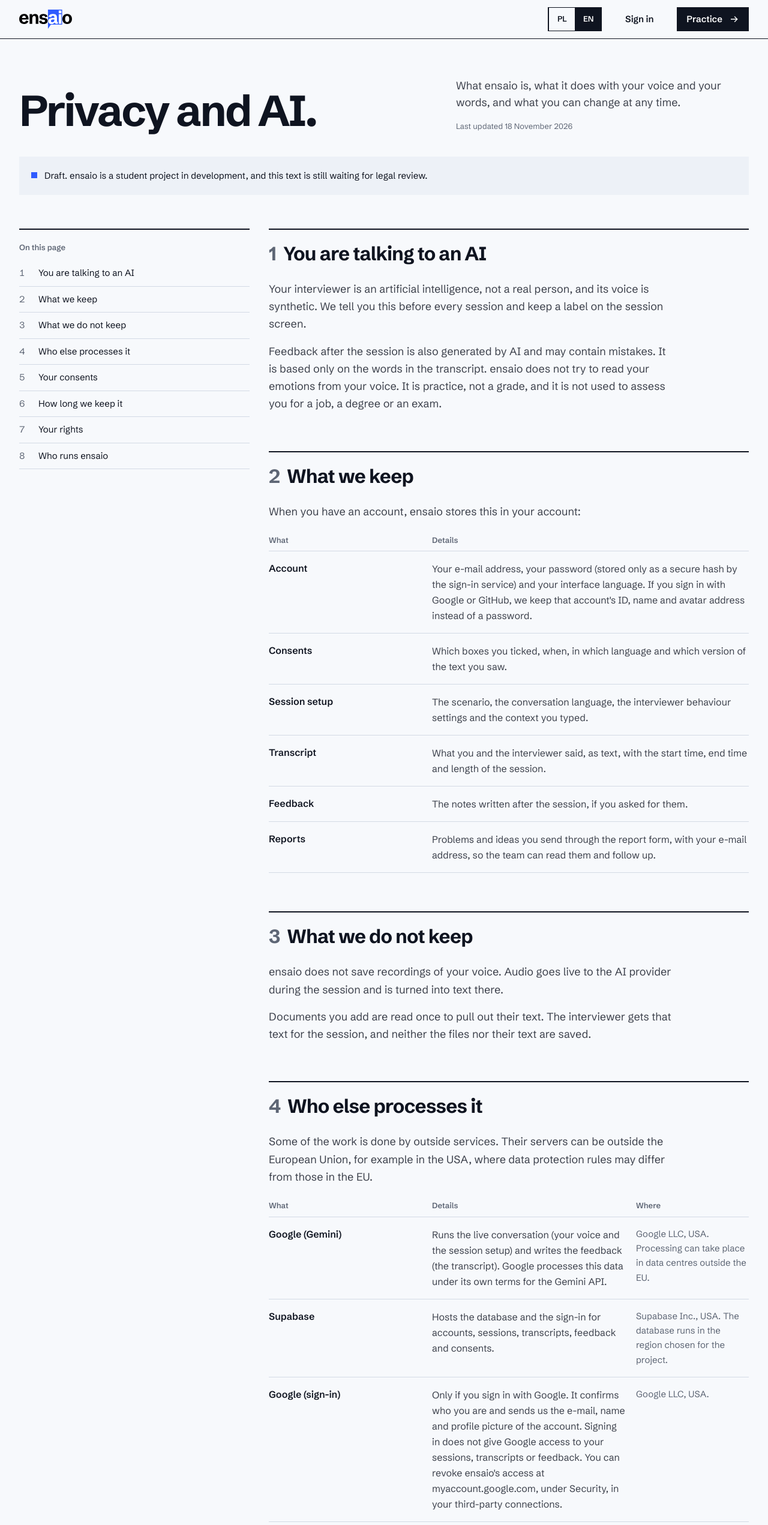
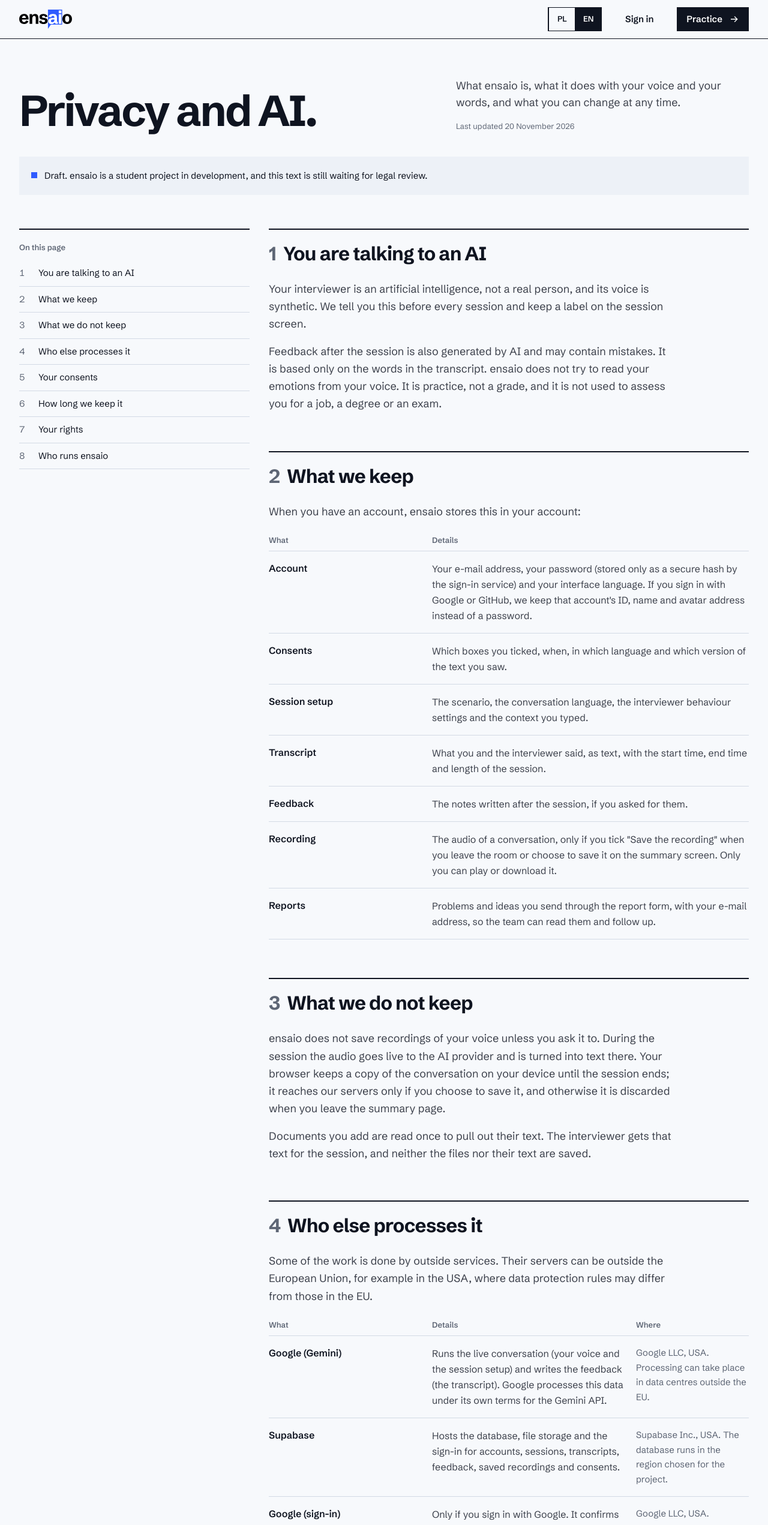
Before and after one commit to Professional-Design-Project/PDP, a Next.js app in the folder frontend/: page /en/privacy in a window 1280 px wide. Shown: the top 2542 px of the page at 60% size. Built offline with nearby package versions, Linux system fonts and the light colour scheme; no server answers.

Commit message:
docs(privacy): describe opt-in conversation recordings

```diff
--- a/frontend/src/i18n/how-ai-works/en.ts
+++ b/frontend/src/i18n/how-ai-works/en.ts
@@ -87,7 +87,7 @@ export const howAiWorksEn: DocContent = {
       id: "data",
       title: "Your data",
       paragraphs: [
-        "Your voice goes live to Google during the session. Transcripts and feedback are kept in your account until you delete them.",
+        "Your voice goes live to Google during the session. Transcripts, feedback and any recordings you choose to save are kept in your account until you delete them.",
       ],
       link: { href: "/privacy", label: "Read about privacy" },
     },
--- a/frontend/src/i18n/how-ai-works/pl.ts
+++ b/frontend/src/i18n/how-ai-works/pl.ts
@@ -86,7 +86,7 @@ export const howAiWorksPl: DocContent = {
       id: "data",
       title: "Twoje dane",
       paragraphs: [
-        "W trakcie sesji twój głos trafia na żywo do Google. Transkrypcje i uwagi zostają na twoim koncie, dopóki ich nie usuniesz.",
+        "W trakcie sesji twój głos trafia na żywo do Google. Transkrypcje, uwagi i nagrania, które postanowisz zapisać, zostają na twoim koncie, dopóki ich nie usuniesz.",
       ],
       link: { href: "/privacy", label: "Przeczytaj o prywatności" },
     },
--- a/frontend/src/i18n/privacy/en.ts
+++ b/frontend/src/i18n/privacy/en.ts
@@ -6,7 +6,7 @@ export const privacyEn: DocContent = {
     "What ensaio is, what it does with your voice and your words, and what you can change at any time.",
   status:
     "Draft. ensaio is a student project in development, and this text is still waiting for legal review.",
-  updated: "Last updated 18 November 2026",
+  updated: "Last updated 20 November 2026",
   contents: "On this page",
   termLabel: "What",
   detailLabel: "Details",
@@ -46,6 +46,10 @@ export const privacyEn: DocContent = {
           text: "The notes written after the session, if you asked for them.",
         },
         {
+          term: "Recording",
+          text: 'The audio of a conversation, only if you tick "Save the recording" when you leave the room or choose to save it on the summary screen. Only you can play or download it.',
+        },
+        {
           term: "Reports",
           text: "Problems and ideas you send through the report form, with your e-mail address, so the team can read them and follow up.",
         },
@@ -55,7 +59,7 @@ export const privacyEn: DocContent = {
       id: "not-kept",
       title: "What we do not keep",
       paragraphs: [
-        "ensaio does not save recordings of your voice. Audio goes live to the AI provider during the session and is turned into text there.",
+        "ensaio does not save recordings of your voice unless you ask it to. During the session the audio goes live to the AI provider and is turned into text there. Your browser keeps a copy of the conversation on your device until the session ends; it reaches our servers only if you choose to save it, and otherwise it is discarded when you leave the summary page.",
         "Documents you add are read once to pull out their text. The interviewer gets that text for the session, and neither the files nor their text are saved.",
       ],
     },
@@ -73,7 +77,7 @@ export const privacyEn: DocContent = {
         },
         {
           term: "Supabase",
-          text: "Hosts the database and the sign-in for accounts, sessions, transcripts, feedback and consents.",
+          text: "Hosts the database, file storage and the sign-in for accounts, sessions, transcripts, feedback, saved recordings and consents.",
           where: "Supabase Inc., USA. The database runs in the region chosen for the project.",
         },
         {
@@ -102,7 +106,7 @@ export const privacyEn: DocContent = {
       id: "retention",
       title: "How long we keep it",
       paragraphs: [
-        "Your sessions stay in your account until you delete them one by one in your history or delete your account. Deleting the account removes the account, all sessions, transcripts, feedback and consent records at once. This cannot be undone.",
+        "Your sessions and their recordings stay in your account until you delete them one by one in your history or delete your account. Deleting a session also deletes its recording. Deleting the account removes the account, all sessions, transcripts, feedback, recordings and consent records at once. This cannot be undone.",
       ],
     },
     {
--- a/frontend/src/i18n/privacy/pl.ts
+++ b/frontend/src/i18n/privacy/pl.ts
@@ -6,7 +6,7 @@ export const privacyPl: DocContent = {
     "Czym jest ensaio, co robi z twoim głosem i twoimi słowami oraz co możesz zmienić w dowolnym momencie.",
   status:
     "Wersja robocza. ensaio to projekt studencki w trakcie rozwoju, a ten tekst czeka jeszcze na ocenę prawną.",
-  updated: "Ostatnia zmiana: 18 listopada 2026",
+  updated: "Ostatnia zmiana: 20 listopada 2026",
   contents: "Na tej stronie",
   termLabel: "Co",
   detailLabel: "Szczegóły",
@@ -46,6 +46,10 @@ export const privacyPl: DocContent = {
           text: "Informacja zwrotna napisana po sesji, jeśli o nią poproszono.",
         },
         {
+          term: "Nagranie",
+          text: "Dźwięk rozmowy, tylko jeśli przy wychodzeniu z pokoju zaznaczysz „Zapisz nagranie” albo zapiszesz je na ekranie podsumowania. Odtworzyć i pobrać je możesz tylko ty.",
+        },
+        {
           term: "Zgłoszenia",
           text: "Problemy i pomysły wysłane przez formularz zgłoszeń, razem z Twoim adresem e-mail, żeby zespół mógł je przeczytać i się odezwać.",
         },
@@ -55,7 +59,7 @@ export const privacyPl: DocContent = {
       id: "not-kept",
       title: "Czego nie zapisujemy",
       paragraphs: [
-        "ensaio nie zapisuje nagrań twojego głosu. Dźwięk trafia na żywo do dostawcy AI w trakcie sesji i tam jest zamieniany na tekst.",
+        "ensaio nie zapisuje nagrań twojego głosu, chyba że o to poprosisz. W trakcie sesji dźwięk trafia na żywo do dostawcy AI i tam jest zamieniany na tekst. Przeglądarka trzyma kopię rozmowy na twoim urządzeniu do końca sesji. Na nasze serwery trafia tylko wtedy, gdy zdecydujesz się ją zapisać, a w przeciwnym razie znika, gdy opuścisz ekran podsumowania.",
         "Dodane dokumenty są czytane jeden raz, żeby wyciągnąć z nich tekst. Rozmówca dostaje ten tekst na czas sesji, a ani pliki, ani ich tekst nie są zapisywane.",
       ],
     },
@@ -73,7 +77,7 @@ export const privacyPl: DocContent = {
         },
         {
           term: "Supabase",
-          text: "Utrzymuje bazę danych i logowanie dla kont, sesji, transkrypcji, uwag i zgód.",
+          text: "Utrzymuje bazę danych, magazyn plików i logowanie dla kont, sesji, transkrypcji, uwag, zapisanych nagrań i zgód.",
           where: "Supabase Inc., USA. Baza działa w regionie wybranym dla projektu.",
         },
         {
@@ -102,7 +106,7 @@ export const privacyPl: DocContent = {
       id: "retention",
       title: "Jak długo to trzymamy",
       paragraphs: [
-        "Sesje zostają na koncie, dopóki nie usuniesz ich pojedynczo w historii albo nie usuniesz konta. Usunięcie konta kasuje od razu konto, wszystkie sesje, transkrypcje, uwagi i rekordy zgód. Nie da się tego cofnąć.",
+        "Sesje i ich nagrania zostają na koncie, dopóki nie usuniesz ich pojedynczo w historii albo nie usuniesz konta. Usunięcie sesji usuwa też jej nagranie. Usunięcie konta kasuje od razu konto, wszystkie sesje, transkrypcje, uwagi, nagrania i rekordy zgód. Nie da się tego cofnąć.",
       ],
     },
     {
```
